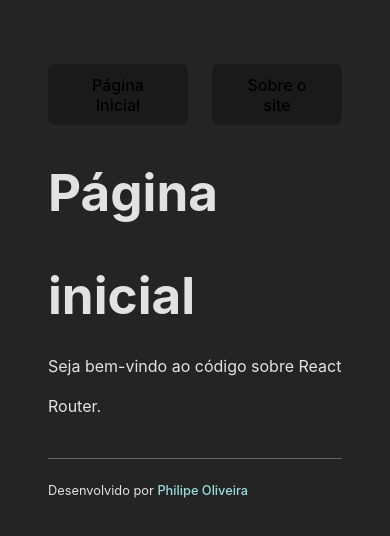
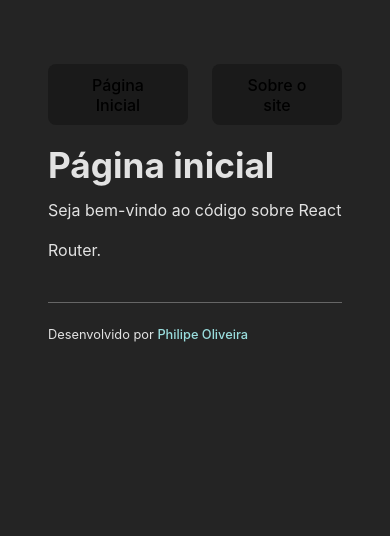
Before and after one commit to philipeoliveira/rotas-com-react-router, a React (Vite) app: page / in a window 390 px wide. Shown: the top 536 px of the page. Built offline with nearby package versions, Linux system fonts and the light colour scheme.

Commit message:
Adds responsiveness

```diff
--- a/src/index.css
+++ b/src/index.css
@@ -81,3 +81,17 @@ footer {
    margin-top: 2rem;
    font-size: 0.8rem;
 }
+
+@media (max-width: 800px) {
+   h1 {
+      font-size: 2.2em;
+      line-height: 1.4;
+   }
+}
+
+@media (min-width: 801px) and (max-width: 1024px) {
+   h1 {
+      font-size: 2.4em;
+      line-height: 1.4;
+   }
+}
```
